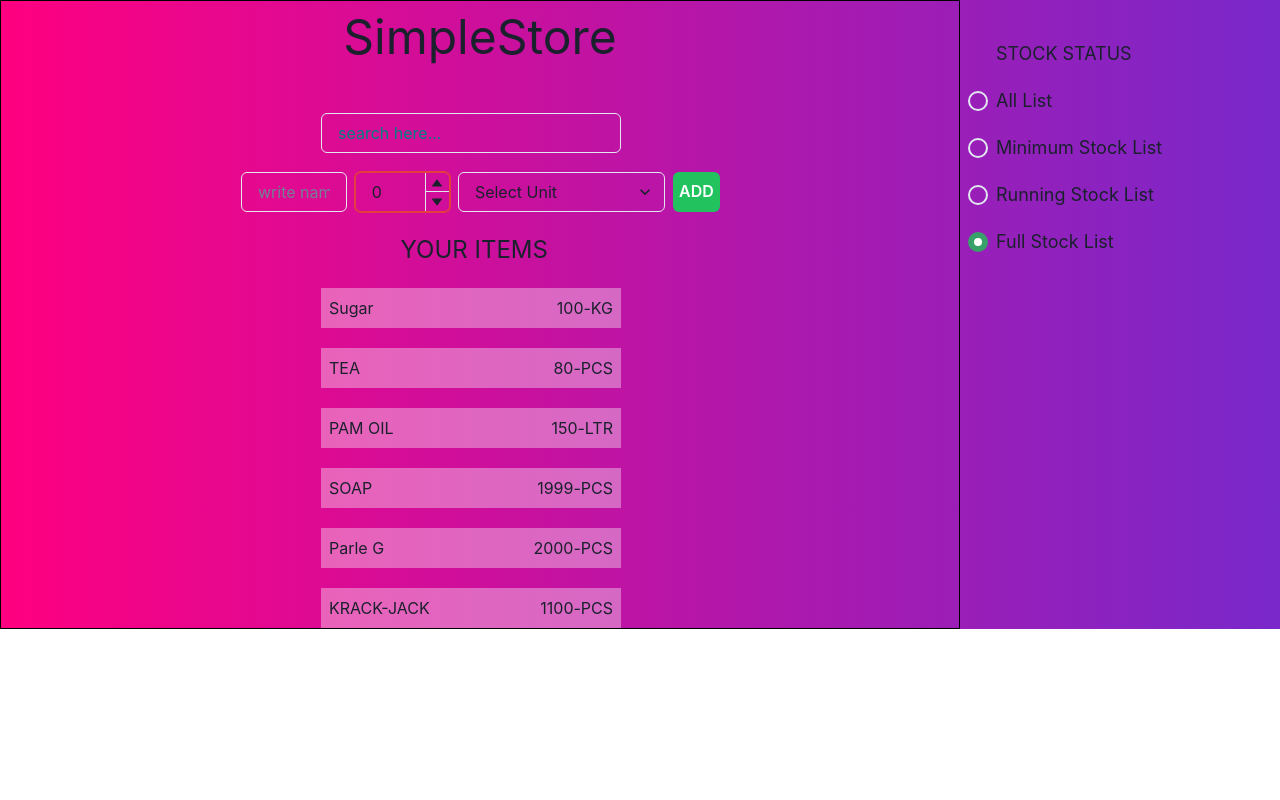
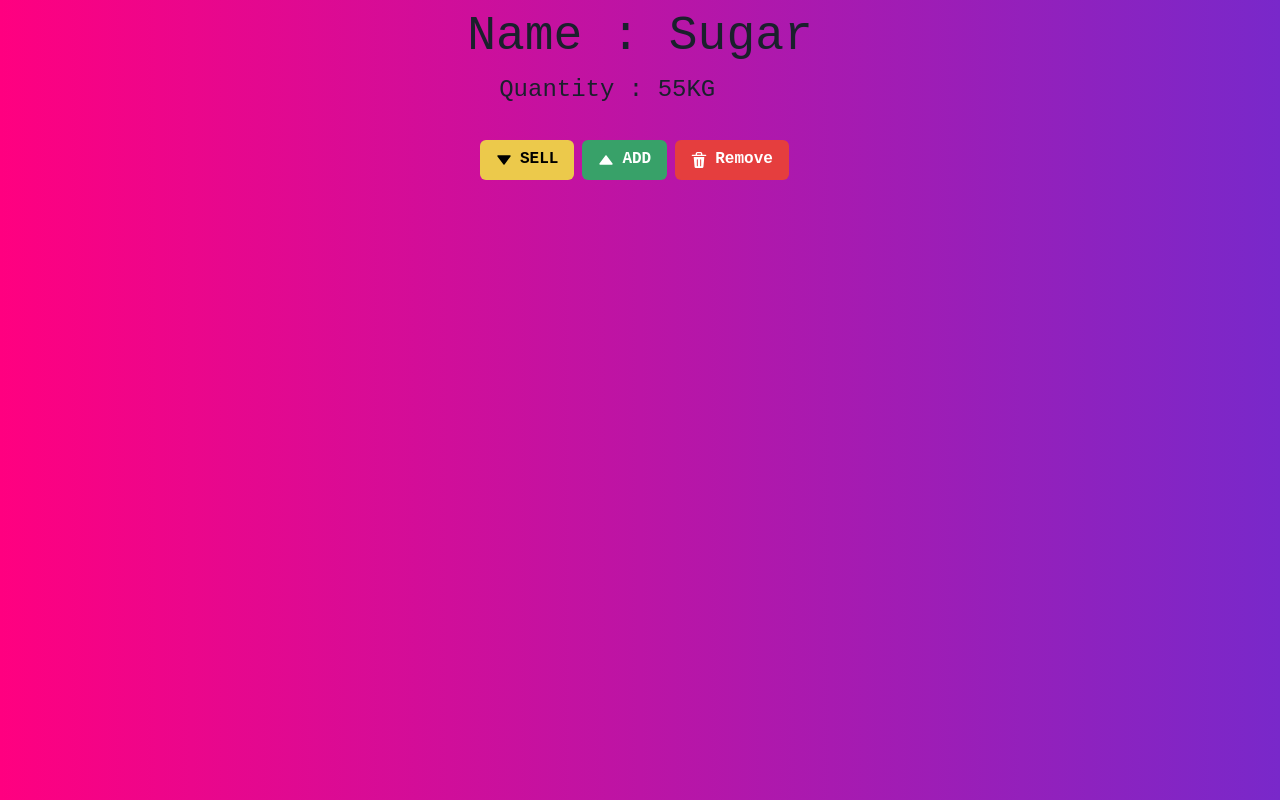
Before and after one commit to abhishekbhosale1025/SimpleStore, a React (Create React App) app in the folder FrontEnd/simple_store/: page /item/1 in a window 1280 px wide. Built offline with nearby package versions, Linux system fonts and the light colour scheme; data requests are answered from the project's data file.

Commit message:
SELL,ADD,REMOVE DONE

```diff
--- a/FrontEnd/simple_store/db.json
+++ b/FrontEnd/simple_store/db.json
@@ -2,38 +2,37 @@
   "items": [
     {
       "name": "Sugar",
-      "qty": 100,
+      "qty": 55,
       "unit": "KG",
+      "status": "green",
       "id": 1
     },
     {
       "name": "TEA",
-      "qty": 80,
+      "qty": 50,
       "unit": "PCS",
+      "status": "green",
       "id": 3
     },
     {
-      "name": "PAM OIL",
-      "qty": "150",
-      "unit": "LTR",
-      "id": 4
-    },
-    {
       "name": "SOAP",
-      "qty": "1999",
+      "qty": 1060,
       "unit": "PCS",
+      "status": "red",
       "id": 5
     },
     {
       "name": "Parle G",
       "qty": "2000",
       "unit": "PCS",
+      "status": "green",
       "id": 6
     },
     {
       "name": "KRACK-JACK",
       "qty": "1100",
       "unit": "PCS",
+      "status": "yellow",
       "id": 7
     }
   ]
--- a/FrontEnd/simple_store/package.json
+++ b/FrontEnd/simple_store/package.json
@@ -3,6 +3,7 @@
   "version": "0.1.0",
   "private": true,
   "dependencies": {
+    "@chakra-ui/icons": "^2.0.4",
     "@chakra-ui/react": "^2.2.4",
     "@emotion/react": "^11.9.3",
     "@emotion/styled": "^11.9.3",
@@ -21,7 +22,7 @@
     "web-vitals": "^2.1.4"
   },
   "scripts": {
-    "server" :"json-server --watch db.json --port 5050" ,
+    "server": "json-server --watch db.json --port 5050",
     "start": "react-scripts start",
     "build": "react-scripts build",
     "test": "react-scripts test",
--- a/FrontEnd/simple_store/src/App.js
+++ b/FrontEnd/simple_store/src/App.js
@@ -1,11 +1,11 @@
 
 import './App.css';
-import HomePage from './Pages/HomePage';
+import Mainroutes from './Routes/Mainroutes';
 
 function App() {
   return (
     <>
-       <HomePage />
+      <Mainroutes />
     </>
 
 
--- a/FrontEnd/simple_store/src/Pages/HomePage.jsx
+++ b/FrontEnd/simple_store/src/Pages/HomePage.jsx
@@ -58,7 +58,7 @@ const HomePage = () => {
         width="100%"
         bgGradient="linear(to-l, #7928CA, #FF0080)"
       >
-        <Box width={"75%"} border={"1px solid black"}>
+        <Box width={"75%"}>
           <Text fontSize="5xl" textAlign={"center"}>
             SimpleStore
           </Text>
@@ -80,7 +80,7 @@ const HomePage = () => {
               type={"text"}
               placeholder={"write name..."}
             />
-             <NumberInput size="md"  placeholder={"write quantity..."}  width={220}  onChange={handleChange} defaultValue={qty} min={10}>
+             <NumberInput size="md"  placeholder={"write quantity..."}  width={220}  onChange={handleChange} defaultValue={qty} min={1}>
                 <NumberInputField />
                 <NumberInputStepper>
                 <NumberIncrementStepper />
--- a/FrontEnd/simple_store/src/Pages/ItemList.jsx
+++ b/FrontEnd/simple_store/src/Pages/ItemList.jsx
@@ -1,18 +1,34 @@
 import { Box, Text } from '@chakra-ui/react'
-import React from 'react'
+import React, { useEffect } from 'react'
+import { Link } from 'react-router-dom'
 
-const ItemList = ({name,qty,unit}) => {
+const ItemList = ({id,name,qty,unit,status}) => {
+
+  useEffect(()=>{
+
+  },[])
 
 
   return (
-    <Box bg={'whiteAlpha.500'} p={2} mt={5}  w={300} h={10} display={'flex'} justifyContent={'space-between'} gap={3}>
+    <Link to={`/item/${id}`}>
+    <Box rounded={8} bg={'whiteAlpha.800'} p={3} mt={5} ml={-14} w={400} display={'flex'} justifyContent={'space-between'} gap={3}>
         <Text>{name}</Text>
         <Box display={'flex'} >
             <Text>{qty}</Text> -
             <Text>{unit}</Text>
+            <Box ml={14} display={'flex'}>
+            {status==="red"  ? <Box m={1} h={5} bg={'red'} w={5} rounded={'50%'}></Box>
+                              : <Box m={1} h={5} bg={'white'} w={5} rounded={'50%'}></Box> }
+
+            {status==="yellow" ? <Box m={1}  h={5} bg={'yellow'} w={5} rounded={'50%'}></Box>
+                              : <Box m={1} h={5} bg={'white'} w={5} rounded={'50%'}></Box> }
+
+            {status==="green" ? <Box m={1} h={5} bg={'green'} w={5} rounded={'50%'}></Box>
+                              : <Box m={1} h={5} bg={'white'} w={5} rounded={'50%'}></Box> }
+          </Box>
         </Box>
-
     </Box>
+    </Link>
   )
 }
 
--- a/FrontEnd/simple_store/src/Pages/ItemPage.jsx
+++ b/FrontEnd/simple_store/src/Pages/ItemPage.jsx
@@ -1,8 +1,130 @@
-import React from 'react'
+import { Box, Button, Center, HStack, Input, Modal, ModalBody, ModalCloseButton, ModalContent, ModalFooter, ModalHeader, ModalOverlay, Text, useDisclosure } from '@chakra-ui/react'
+import React, { useEffect, useState } from 'react'
+import { useDispatch, useSelector } from 'react-redux'
+import { Link, useParams } from 'react-router-dom'
+import { addQtyFunction, getItemList, removeItemFunction, sellQtyFunction } from '../Redux/App/actions'
+import { TriangleDownIcon,TriangleUpIcon,DeleteIcon } from '@chakra-ui/icons'
 
 const ItemPage = () => {
+
+  const {id} = useParams() ;
+  console.log(typeof(id))
+
+  const dispatch = useDispatch() ;
+
+  const stock = useSelector((state)=>state.app.itemData)
+    console.log(stock) ;
+
+  const { isOpen, onOpen, onClose } = useDisclosure()
+  const [data,setData] = useState({})
+  const [sellFlag,setSellFlag] = useState(false)
+  const [addFlag,setAddFlag] = useState(false)
+  const [removeFlag,setRemoveFlag] = useState(false)
+
+  const [sellQty,setSellQty] = useState('') ;
+  const [addQty,setAddQty] = useState('')
+
+  useEffect(()=>{
+    if(stock?.length===0)
+    {
+      dispatch(getItemList())
+    }
+  },[stock?.length,dispatch])
+
+   useEffect(()=>{
+    if(id){
+      const filterItem = stock.find((el)=>el.id===Number(id))
+      filterItem && setData(filterItem) ;
+    }
+  },[stock,id])
+
+  const sellItem =()=>{
+
+    const sellDataQty = {
+      qty : (Number(data.qty)-Number(sellQty))
+    }
+    dispatch(sellQtyFunction(id,sellDataQty))
+  }
+
+  const addItem =()=>{
+    const addDataQty = {
+      qty : (Number(data.qty) + Number(addQty))
+    }
+    dispatch(addQtyFunction(id,addDataQty))
+  }
+
+  const removeItem =()=>{
+      dispatch(removeItemFunction(id))
+  }
+
+  console.log(data)
+
+
   return (
-    <div>ItemPage</div>
+   <Box fontFamily={'monospace'} h={800}  bgGradient="linear(to-l, #7928CA, #FF0080)">
+      <Text fontSize={'5xl'} textAlign={'center'}> Name : {data.name}</Text>
+      <Box display={'flex'} w={"22%"} m={'auto'}>
+        <Text fontSize={'2xl'} textAlign={'center'}> Quantity : {data.qty}</Text>
+        <Text fontSize={'2xl'} textAlign={'center'}>{data.unit}</Text>
+      </Box>
+
+      <Box w={"25%"} pt={8} m={'auto'}>
+      <HStack>
+        {!sellFlag && !addFlag && !removeFlag && <>
+          <Button onClick={()=>setSellFlag(true)} colorScheme='yellow' leftIcon={<TriangleDownIcon/>}>
+         SELL
+        </Button>
+         <Button onClick={()=>setAddFlag(true)} colorScheme='green' leftIcon={<TriangleUpIcon/>}>
+         ADD
+        </Button>
+        <>
+      <Button onClick={onOpen} colorScheme='red' leftIcon={<DeleteIcon/>}>Remove</Button>
+      <Modal closeOnOverlayClick={false} isOpen={isOpen} onClose={onClose}>
+        <ModalOverlay />
+        <ModalContent>
+          <ModalHeader>ALERT</ModalHeader>
+          <ModalCloseButton />
+          <ModalBody pb={6}>
+          <Text>Do You Really Want to Remove This Item from Stock...??</Text>
+          </ModalBody>
+
+          <ModalFooter>
+           <Link to={'/'}><Button colorScheme='blue' onClick={removeItem} mr={3}>
+              Yes
+            </Button></Link>
+            <Button onClick={onClose}>Cancel</Button>
+          </ModalFooter>
+        </ModalContent>
+      </Modal>
+    </>
+        </>
+      }
+        {sellFlag && <>
+                  <Input type={'text'} onChange={(e)=>setSellQty(e.target.value)} placeholder={'enter sell quantity'}  />
+                  <Link to={'/'}><Button onClick={sellItem}>SOLD</Button></Link>
+                  </>
+        }
+
+        {addFlag && <>
+                  <Input type={'text'} onChange={(e)=>setAddQty(e.target.value)} placeholder={'enter add quantity'}  />
+                  <Link to={'/'}><Button onClick={addItem}>ADD</Button></Link>
+                  </>
+        }
+
+        {removeFlag && <>
+
+            </>
+        }
+
+
+      </HStack>
+
+      </Box>
+
+
+
+
+   </Box>
   )
 }
 
--- a/FrontEnd/simple_store/src/Redux/App/actions.js
+++ b/FrontEnd/simple_store/src/Redux/App/actions.js
@@ -51,5 +51,41 @@ export const getItemList =(payload) => (dispatch)=>{
         console.log(e) ;
         dispatch(addItemFailure())
     })
+}
 
+export const sellQtyFunction=(id,sellqty)=>(dispatch)=>{
+    dispatch(soldItemRequest())
+    axios.patch(`http://localhost:5050/items/${id}`,sellqty)
+    .then((r)=>{
+        //dispatch(soldItemSuccess(r.data))
+        dispatch(getItemList())
+    })
+    .catch((e)=>{
+        console.log(e)
+        dispatch(soldItemFailure())
+    })
 }
+
+export const addQtyFunction=(id,addqty)=>(dispatch)=>{
+    dispatch(addItemRequest())
+    axios.patch(`http://localhost:5050/items/${id}`,addqty)
+    .then((r)=>{
+        //dispatch(soldItemSuccess(r.data))
+        dispatch(getItemList())
+    })
+    .catch((e)=>{
+        console.log(e)
+        dispatch(addItemFailure())
+    })
+}
+
+export const removeItemFunction =(id)=>(dispatch)=>{
+
+    axios.delete(`http://localhost:5050/items/${id}`)
+    .then((r)=>{
+        dispatch(getItemList())
+    })
+    .catch((e)=>{
+        console.log(e)
+    })
+}
--- a/FrontEnd/simple_store/src/Redux/App/appReducer.js
+++ b/FrontEnd/simple_store/src/Redux/App/appReducer.js
@@ -1,11 +1,10 @@
-import { ADD_ITEM_FAILURE, ADD_ITEM_REQUEST, ADD_ITEM_SUCCESS } from "./actionTypes"
+import { ADD_ITEM_FAILURE, ADD_ITEM_REQUEST, ADD_ITEM_SUCCESS, SOLD_ITEM_FAILURE, SOLD_ITEM_REQUEST, SOLD_ITEM_SUCCESS } from "./actionTypes"
 
 
 const initState = {
    loading : false,
    error : false,
    itemData: []
-
 }
 
 export const appReducer =(state=initState,action)=>{
@@ -38,6 +37,33 @@ export const appReducer =(state=initState,action)=>{
             }
         }
 
+          case SOLD_ITEM_REQUEST : {
+            return {
+                ...state,
+                loading : true,
+                error :false,
+                itemData  :[]
+            }
+        }
+
+        case SOLD_ITEM_SUCCESS : {
+            return {
+                ...state,
+                loading : false,
+                error :false,
+                itemData  :action.payload
+            }
+        }
+
+        case SOLD_ITEM_FAILURE : {
+            return {
+                ...state,
+                loading : false,
+                error :true,
+                itemData  :[]
+            }
+        }
+
         default : {
             return state
         }
--- /dev/null
+++ b/FrontEnd/simple_store/src/Routes/Mainroutes.jsx
@@ -0,0 +1,16 @@
+import React from 'react'
+import {Route, Routes} from 'react-router-dom'
+import HomePage from '../Pages/HomePage'
+import ItemPage from '../Pages/ItemPage'
+
+const Mainroutes = () => {
+  return (
+
+    <Routes>
+        <Route path='/' element={<HomePage></HomePage>} />
+        <Route path='/item/:id' element={<ItemPage></ItemPage>} />
+    </Routes>
+  )
+}
+
+export default Mainroutes
```
Also changed, not shown: 1 other file (tests, documents, lock files or other folders).
